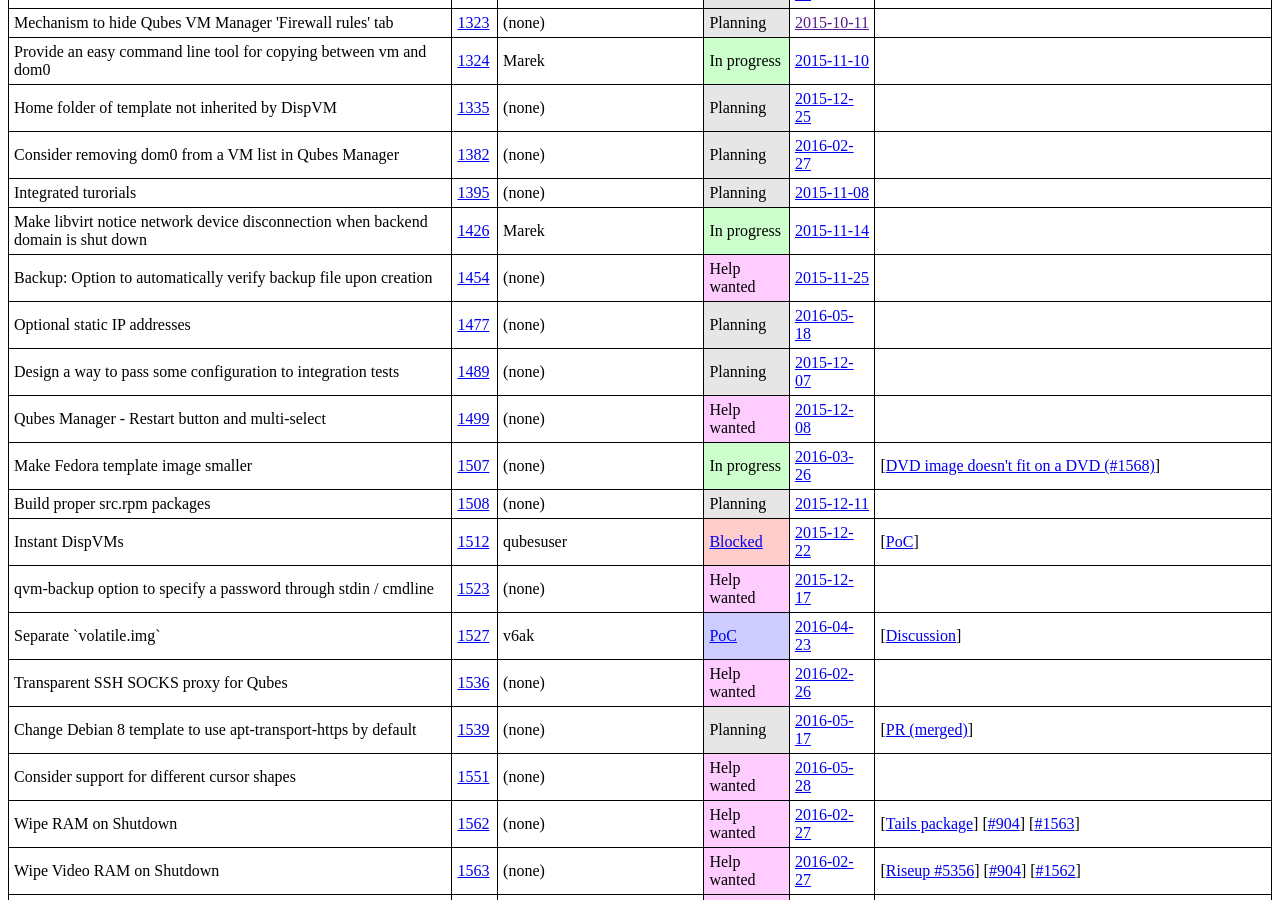
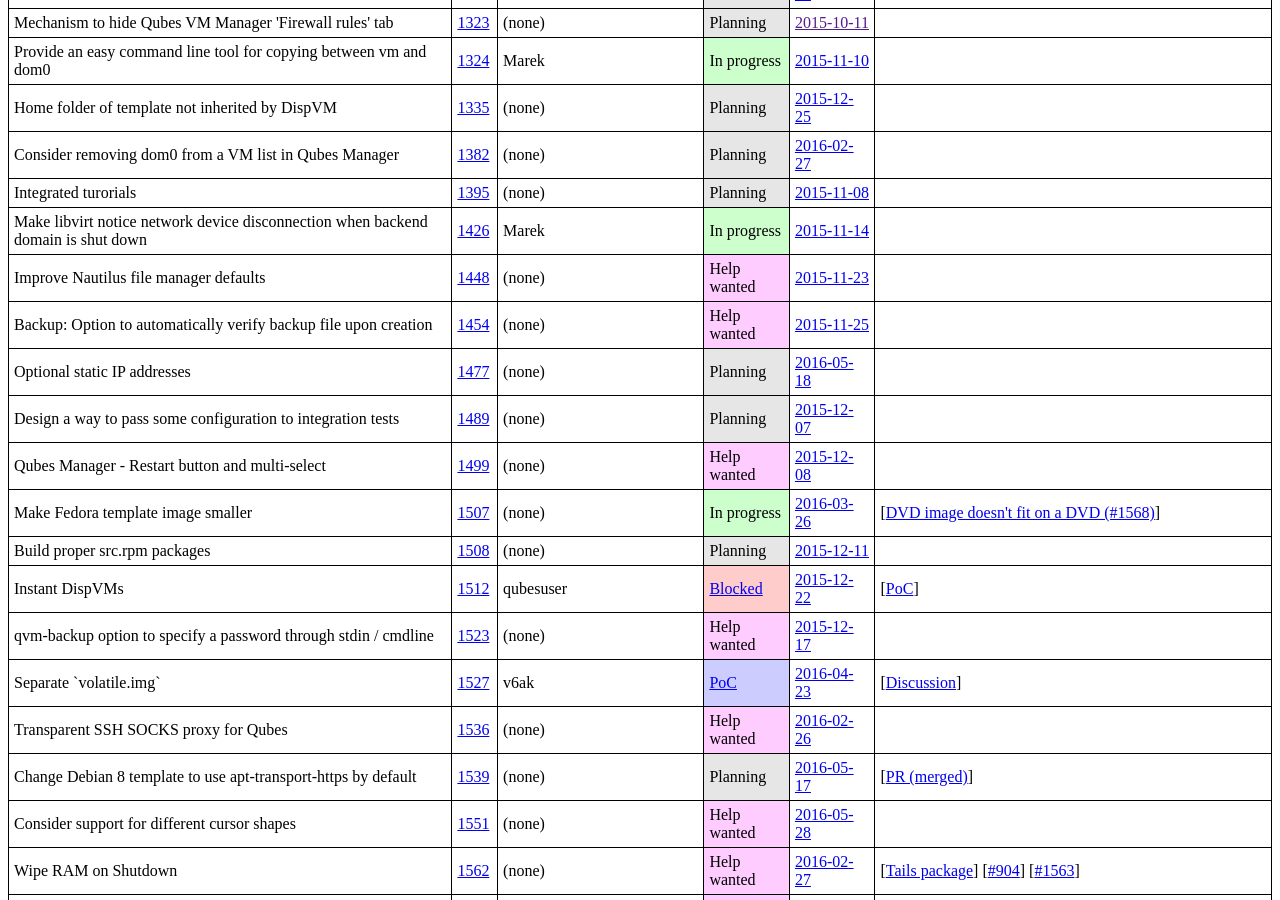
Before and after one commit to QubesOS/qubes-issues, a Jekyll site: the page built from index.md, in a window 1280 px wide and 900 px high, scrolled down 2243 px. Built offline with Jekyll 4.4.1, drawn with Linux system fonts in a browser that asks for light colours.

Commit message:
Track #1448

```diff
--- a/_data/features.yml
+++ b/_data/features.yml
@@ -782,6 +782,21 @@
   - desc   :
     url    :
 
+- name   : Improve Nautilus file manager defaults
+  issue  : 1448
+  devs   :
+  status :
+    term   : Help wanted
+    url    :
+  updated:
+    date   : 2015-11-23
+    url    : https://github.com/QubesOS/qubes-issues/issues/1448#issuecomment-159020322
+  info   :
+  - desc   :
+    url    :
+  - desc   :
+    url    :
+
 - name   : "Backup: Option to automatically verify backup file upon creation"
   issue  : 1454
   devs   :
```
